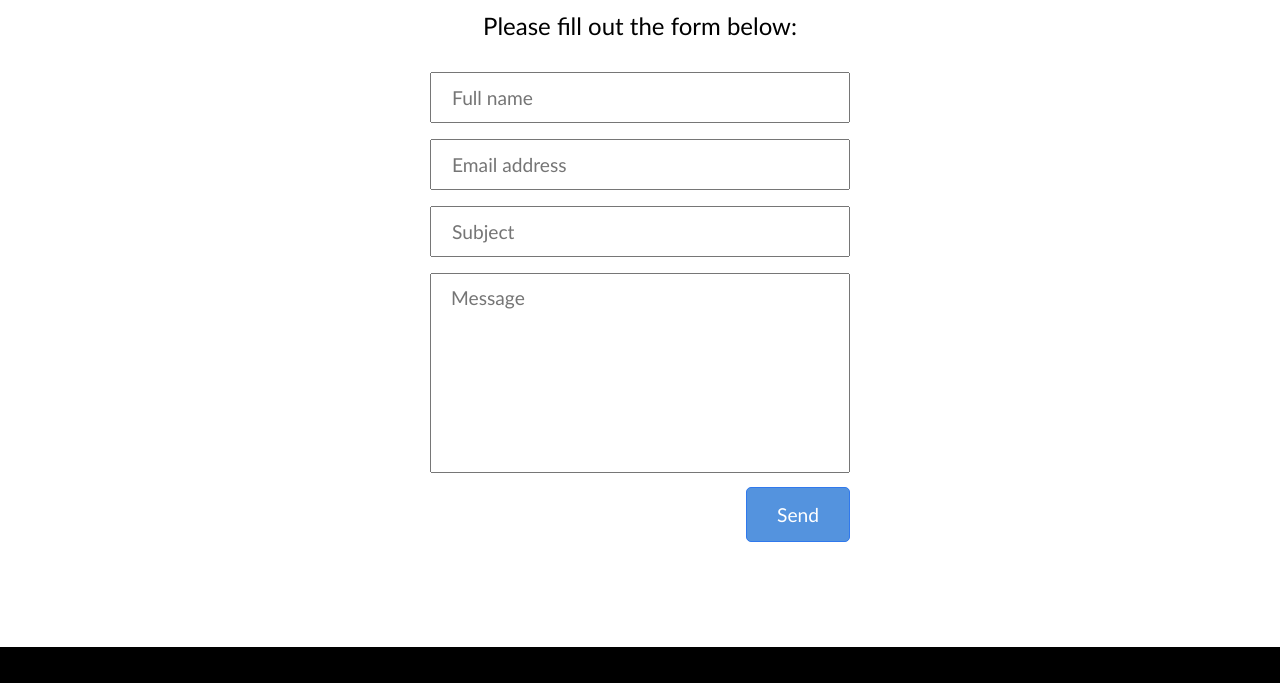
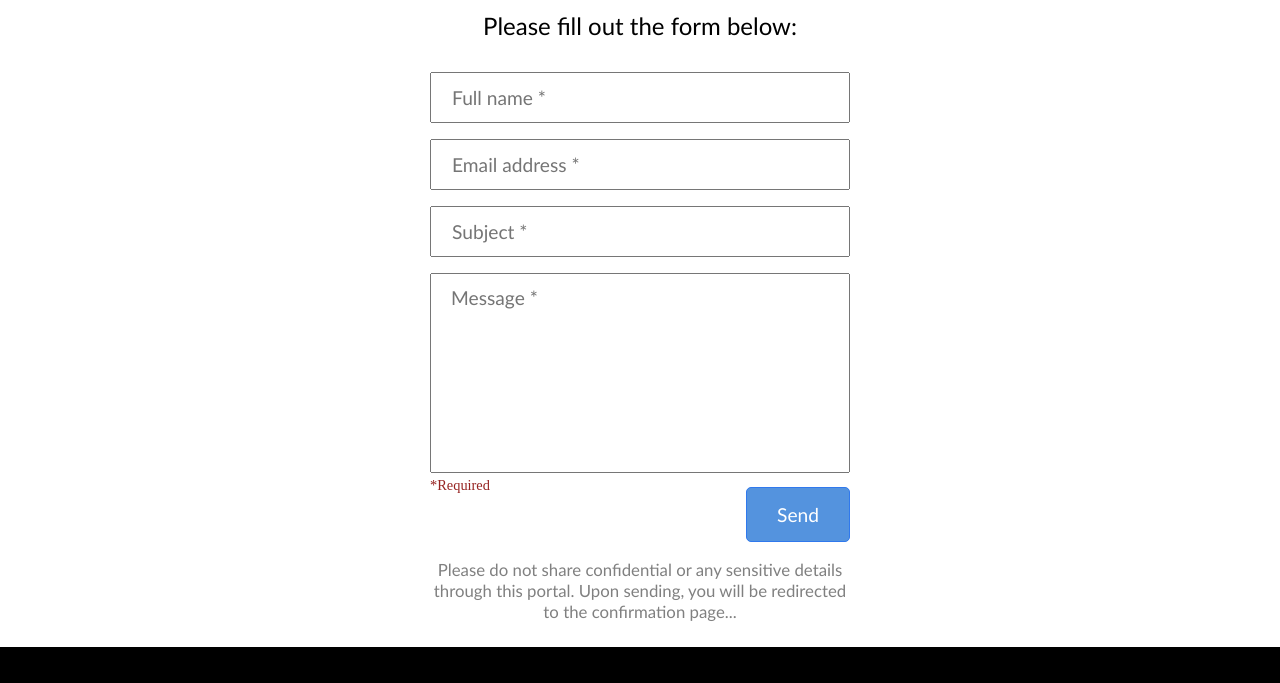
Before and after one commit to ThomasLarner/thomaslarner.github.io, a plain HTML site: page contact/index.html in a window 1280 px wide. Shown: the part 220-903 px from the top of the page. Drawn offline with nearby package versions, Linux system fonts and the light colour scheme.

Commit message:
contact page disclaimer

```diff
--- a/assets/css/style.css
+++ b/assets/css/style.css
@@ -8,6 +8,7 @@
     --buttonborder: #3079ED;
     --buttonfill: #5493DE;
     --boxbordercolor: #DFE1E5;
+    --warningred: #962321;
 }
 
 body {
--- a/contact/index.html
+++ b/contact/index.html
@@ -34,19 +34,24 @@
             <div class="form_div">
                 <form action="https://formsubmit.co/thomaslarner.co.uk@gmail.com" method="POST">
                     <div class="form_button">
-                        <input type="text" name="name" placeholder="Full name" required>
+                        <input type="text" name="name" placeholder="Full name *" required>
                         <br>
-                        <input type="email" name="email" placeholder="Email address" required>
+                        <input type="email" name="email" placeholder="Email address *" required>
                         <br>
-                        <input type="text" name="subject" placeholder="Subject" required>
+                        <input type="text" name="subject" placeholder="Subject *" required>
                         <br>
-                        <textarea type="text" name="message" placeholder="Message" required></textarea>
+                        <textarea type="text" name="message" placeholder="Message *" required></textarea>
                         <br>
                         <input type="hidden" name="_next"
                             value="https://thomaslarner.co.uk/contact/contact-confirmation">
+                        <p style="float: left; margin-top: -10px; font-size: 60%; color: #962321;">*Required</p>
                         <button type="submit">Send</button>
                     </div>
                 </form>
+            </div>
+            <div class="row"></div>
+            <div class="form_div">
+                <p class="page_description_2">Please do not share confidential or any sensitive details through this portal. Upon sending, you will be redirected to the confirmation page...</p>
             </div>
         </div>
     </div>
```
